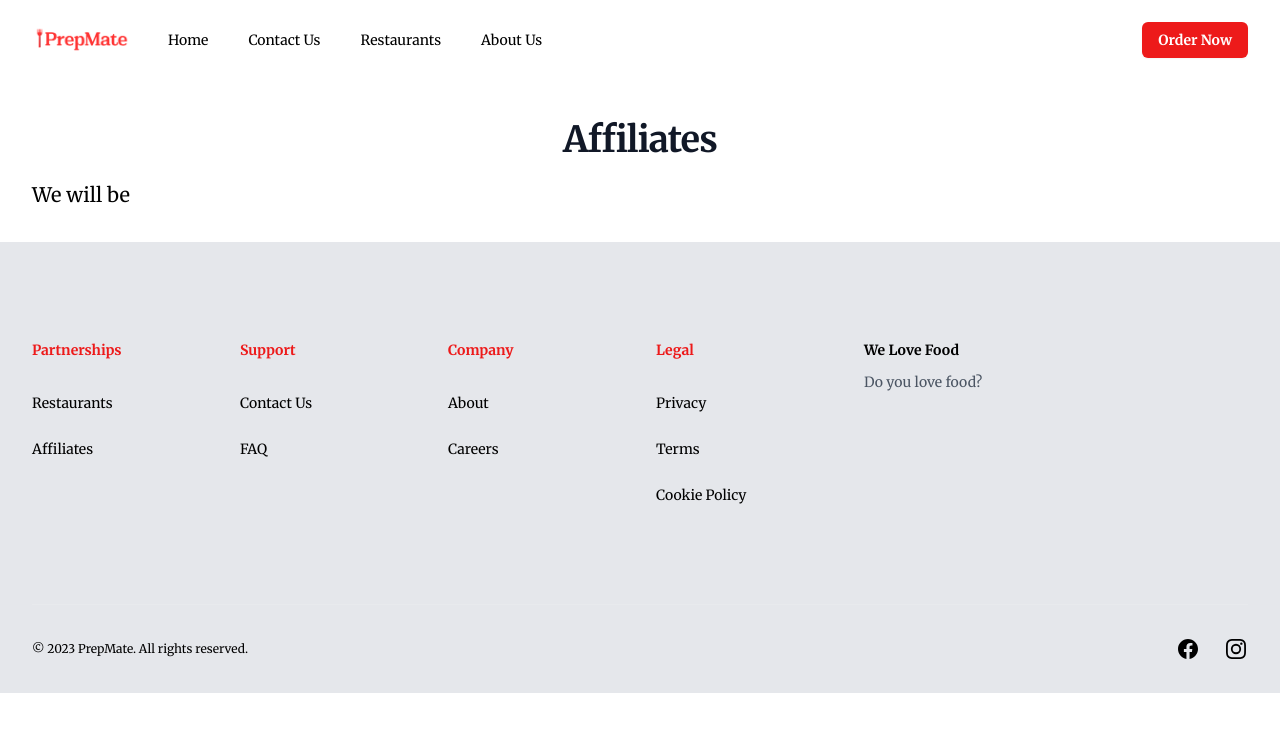
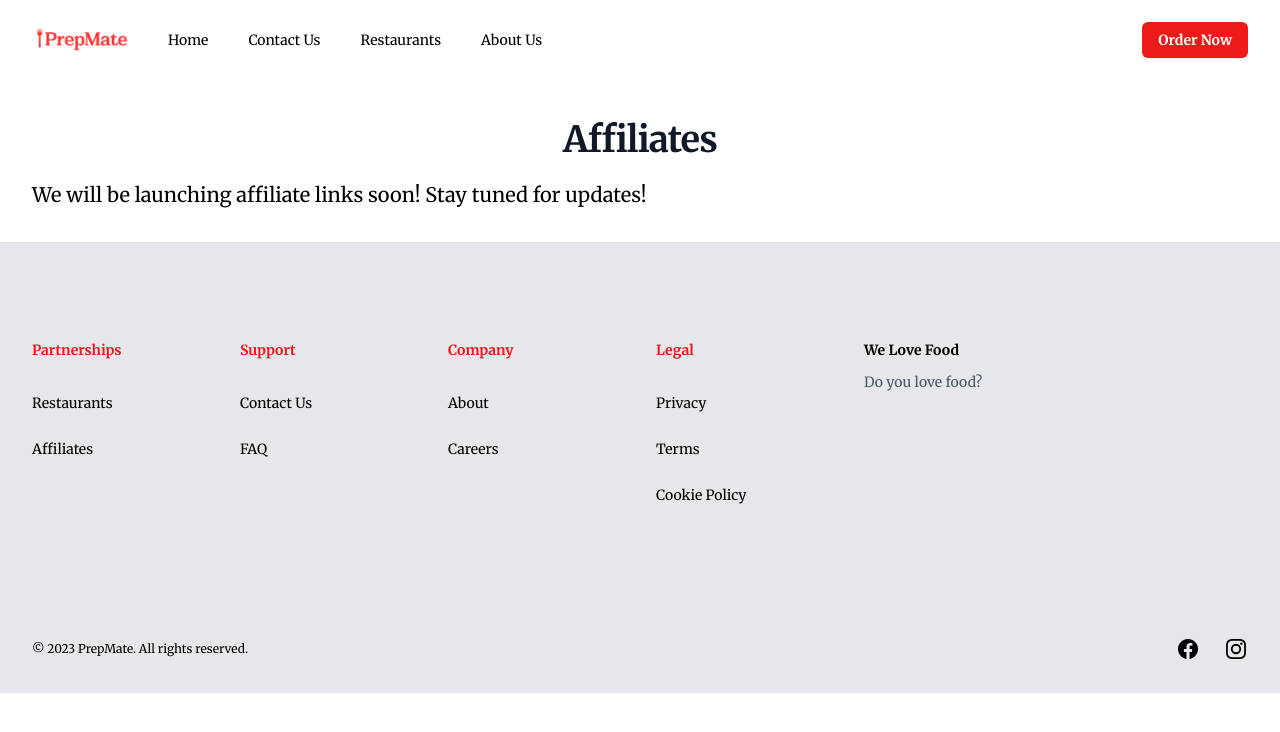
Before and after one commit to jricramc/prepmate-v2, a Next.js app: page /Affiliates in a window 1280 px wide. Shown: the top 732 px of the page. Built offline with nearby package versions, Linux system fonts and the light colour scheme.

Commit message:
fixed affiliates

```diff
--- a/src/app/Affiliates/page.js
+++ b/src/app/Affiliates/page.js
@@ -6,7 +6,7 @@ export default function Affilliates() {
       </div>
       <div>
         <p>
-            We will be
+            We will be launching affiliate links soon! Stay tuned for updates!
         </p>
       </div>
     </div>
```
